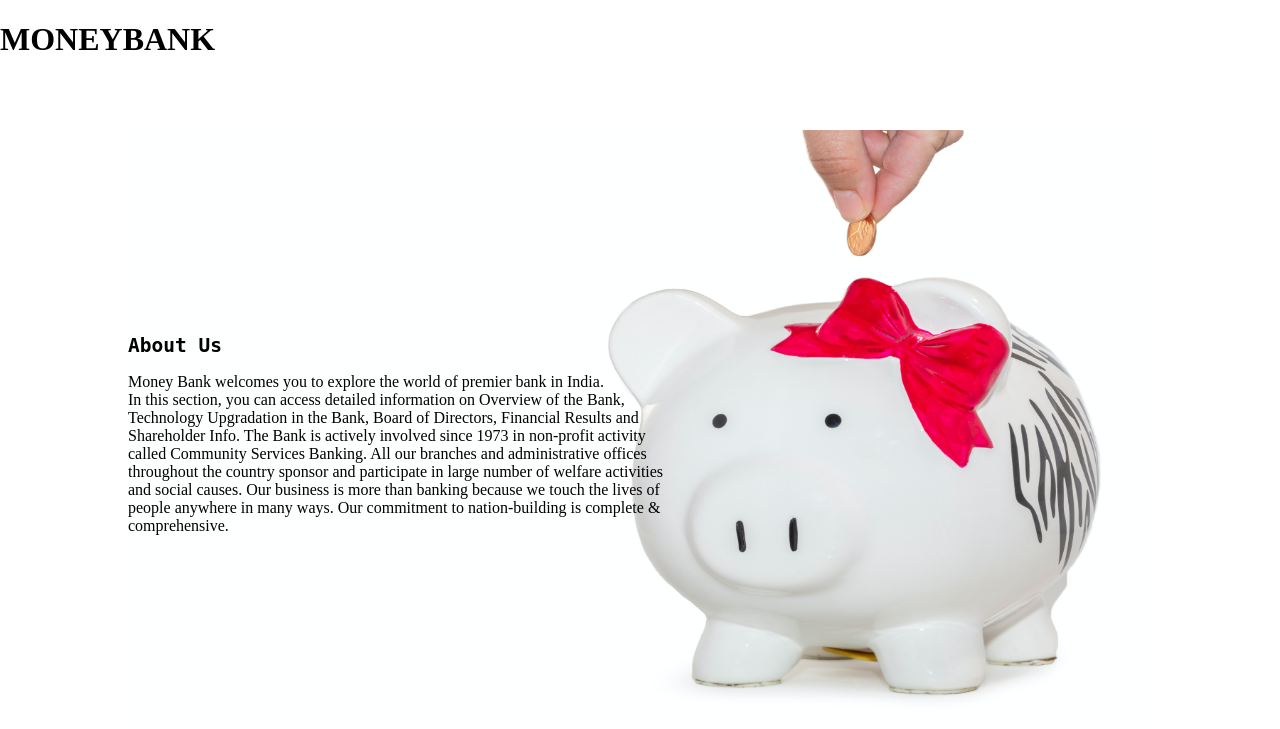
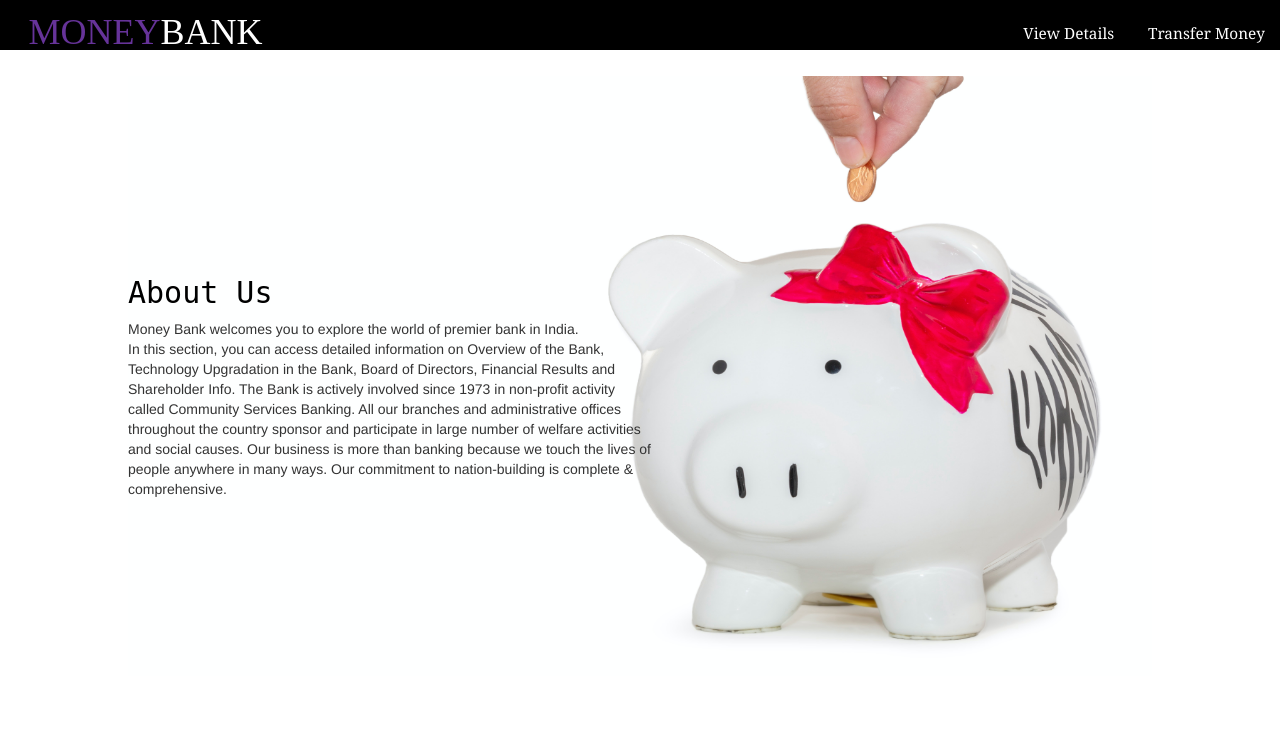
Before and after one commit to rahilsolanki/internship, a PHP site: page / in a window 1280 px wide. Shown: the top 729 px of the page. Run offline with PHP 8.4, Linux system fonts and the light colour scheme.

Commit message:
https://github.com/rahilsolanki/internship.git

```diff
--- a/index.php
+++ b/index.php
@@ -4,7 +4,50 @@
     <meta charset="UTF-8">
     <meta name="viewport" content="width=device-width, initial-scale=1.0">
     <link rel="stylesheet" href="styles.css">
+    <link rel="stylesheet" href="https://maxcdn.bootstrapcdn.com/bootstrap/3.4.1/css/bootstrap.min.css">
     <title>Banking System</title>
+    <style>
+        header{
+    width: 100%;
+    height: 50px;
+    background-color: black;
+}
+
+h1{
+    position: absolute;
+    padding: 3px;
+    float: left;
+    margin-left: 2%;
+    margin-top: 10px;
+    font-family:'Times New Roman', Times, serif;
+    color:rebeccapurple;
+}
+
+span{
+    color:white ;
+}
+ul{
+    width: auto;
+    float: right;
+    margin-top: 8px;
+}
+li{
+    display:inline-block;
+    padding: 15px 15px;
+}
+
+a{
+    text-align: center;
+    color: white;
+    text-decoration: none;
+    font-family:Georgia, 'Times New Roman', Times, serif;
+    font-size: 1.2vw;
+}
+a:hover{
+    color:springgreen;
+    transition: 0.5s;
+}
+    </style>
 </head>
 <header>
    <h1>MONEY<span>BANK</span></h1>
--- a/styles.css
+++ b/styles.css
@@ -5,6 +5,12 @@ body{
 
 }
 
+img{
+    margin-top: -25px;
+    width: 100%;
+    height:600px;
+
+}
 .content-wrapper{
     width: 80%;
     margin:4% 10% 5% 10% ;
@@ -12,8 +18,6 @@ body{
 .content-wrapper img{
     width: 100%;
 }
-
-
 .text-wrapper h2{
     text-align: left;
     color: black;
@@ -21,35 +25,6 @@ body{
     margin-top: -400px;
 
 }
-
-
-ul{
-    width: auto;
-    float: right;
-    margin-top: 8px;
-}
-li{
-    display:inline-block;
-    padding: 15px 15px;
-}
-
-a{
-    text-align: center;
-    color: white;
-    text-decoration: none;
-    font-family:Georgia, 'Times New Roman', Times, serif;
-    font-size: 1.2vw;
-}
-a:hover{
-    color:springgreen;
-    transition: 0.5s;
-}
-img{
-    margin-top: -25px;
-    width: 100%;
-    height:600px;
-
-}
 .container .name{
     margin-top: 500px;
 }
```
